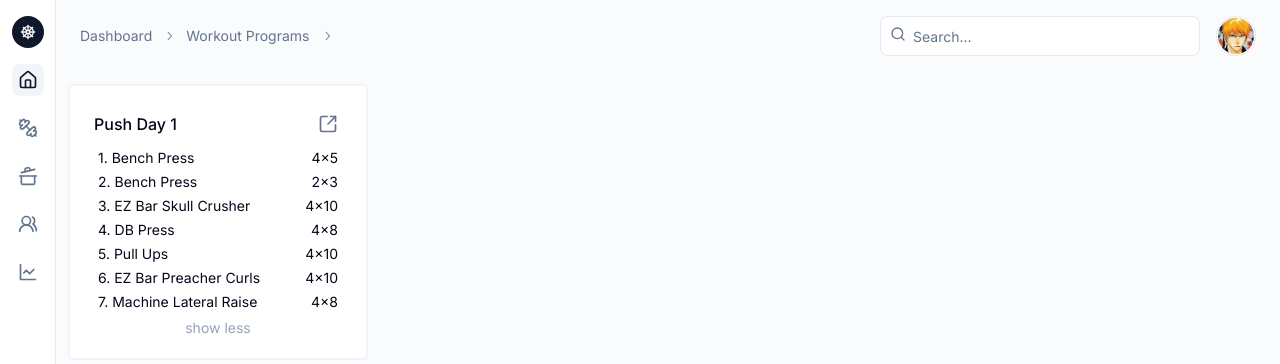
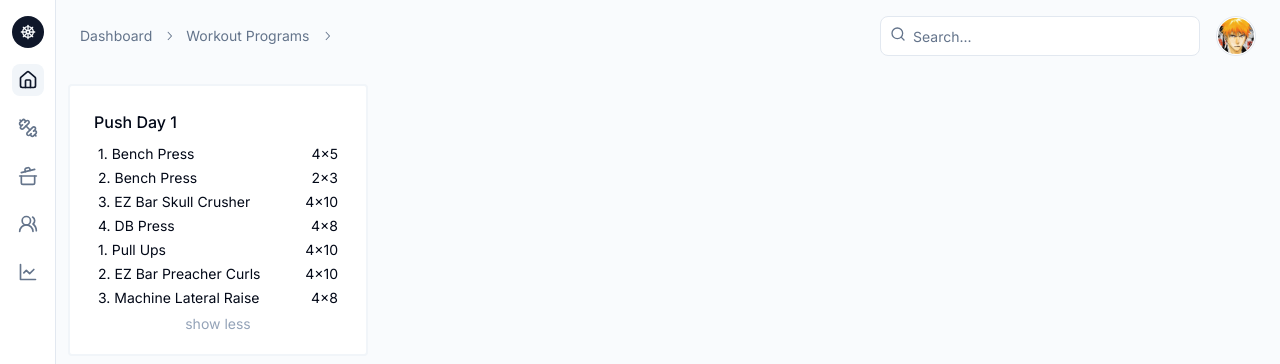
Before and after one commit to EricPezzulo/EPTraining, a Next.js app: page /workouts in a window 1280 px wide. Both pictures are taken after a click on the button "show more". Shown: the top 364 px of the page. Built offline with nearby package versions, Linux system fonts and the light colour scheme.

Commit message:
working through hydration bug in diaglog trigger

```diff
--- a/src/app/workouts/page.tsx
+++ b/src/app/workouts/page.tsx
@@ -25,8 +25,7 @@ import Image from "next/image";
 import Link from "next/link";
 import React from "react";
 
-const exercises: exercisesType = {
-  exercises: [
+const exercises: exercisesType =  [
     {
       exerciseName: "Bench Press",
       sets: 4,
@@ -74,8 +73,8 @@ const exercises: exercisesType = {
       weight: 80,
       RPE: 7,
     },
-  ],
-};
+  ]
+
 
 const WorkoutsPage = () => {
   return (
--- a/src/components/custom-ui/WorkoutCardPreview.tsx
+++ b/src/components/custom-ui/WorkoutCardPreview.tsx
@@ -16,7 +16,6 @@ import { Label } from "../shadcn-ui/label";
 import { Button } from "../shadcn-ui/button";
 
 export type exercisesType = {
-  exercises: {
   exerciseName: string;
   sets?: number;
   reps?: number;
@@ -24,7 +23,6 @@ export type exercisesType = {
   RPE?: number;
   loadPercentage?: number;
 }[];
-};
 
 interface WorkoutCardPropTypes {
   workoutTitle: string;
@@ -38,7 +36,7 @@ const WorkoutCardPreview = ({
   date,
 }: WorkoutCardPropTypes) => {
   const [showMore, setShowMore] = useState<boolean>(false);
-  console.log(exercises, date);
+  // console.log(JSON.stringify(exercises), date);
   return (
     <div className="p-3">
       <div className="flex w-[300px] flex-col rounded border-2 border-slate-100 bg-white p-5">
@@ -48,7 +46,7 @@ const WorkoutCardPreview = ({
           </p>
           <div className="flex justify-end">
             <Dialog>
-              <DialogTrigger>
+              {/* <DialogTrigger>
                 <DialogHeader>
                   <DialogDescription>
                     <div className="rounded-md p-1 duration-150 ease-in hover:cursor-pointer hover:bg-slate-100">
@@ -56,10 +54,12 @@ const WorkoutCardPreview = ({
                     </div>
                   </DialogDescription>
                 </DialogHeader>
-              </DialogTrigger>
+              </DialogTrigger> */}
+              {/* Problem in <DialogTrigger> */}
+
               <DialogContent className="h-[550px] overflow-auto ">
                 <div>
-                  {exercises.exercises.map((exercise, index) => (
+                  {exercises.map((exercise, index) => (
                     <div className="py-4" key={index}>
                       <div>
                         {index + 1}.{" "}
@@ -88,9 +88,9 @@ const WorkoutCardPreview = ({
                   </DialogClose>
                 </div>
 
-                {/* <Button type="button" variant="default">
+                <Button type="button" variant="default">
                     Save
-                  </Button> */}
+                  </Button>
               </DialogContent>
             </Dialog>
           </div>
@@ -98,41 +98,39 @@ const WorkoutCardPreview = ({
 
         <div className="px-2 text-sm">
           <ol>
-            {exercises.exercises
-              .map((exercise, index) => (
-                <div
+            {exercises.slice(0, 4).map((exercise, index) => (
+              <li
                 className="grid grid-cols-2 justify-between py-0.5"
                 key={index}
               >
-                  <li className="w-full whitespace-nowrap">
+                <span className="w-full whitespace-nowrap">
                   {index + 1}. {exercise.exerciseName}
-                  </li>
-                  <li className="w-full text-right">
+                </span>
+                <span className="w-full text-right">
                   {" "}
                   {exercise.sets}x{exercise.reps}
+                </span>
               </li>
-                </div>
-              ))
-              .slice(0, 4)}
+            ))}
           </ol>
 
           {showMore ? (
             <ol>
-              {exercises.exercises
+              {exercises.slice(4)
                 .map((exercise, index) => (
-                  <div
+                  <li
                     className="grid grid-cols-2 justify-between py-0.5"
                     key={index}
                   >
-                    <li className="w-full whitespace-nowrap">
+                    <span className="w-full whitespace-nowrap">
                       {index + 1}. {exercise.exerciseName}
+                    </span>
+                    <span className="w-full text-right">
+                      {exercise.sets}x{exercise.reps}
+                    </span>
                   </li>
-                    <li className="w-full text-right">
-                      {exercise.sets}x{exercise.reps}
-                    </li>
-                  </div>
                 ))
-                .slice(4)}
+                }
             </ol>
           ) : null}
           <button
```
Lines whose indentation alone changed are shown as unchanged.
